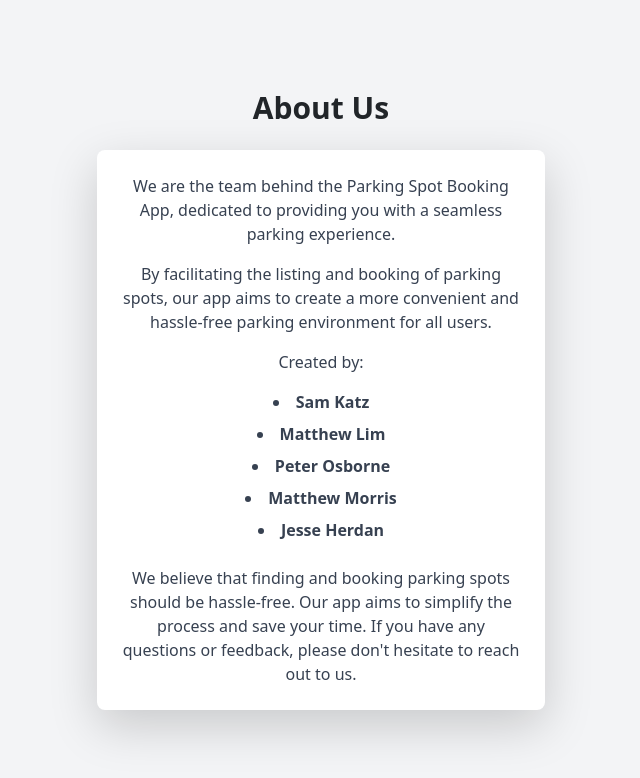
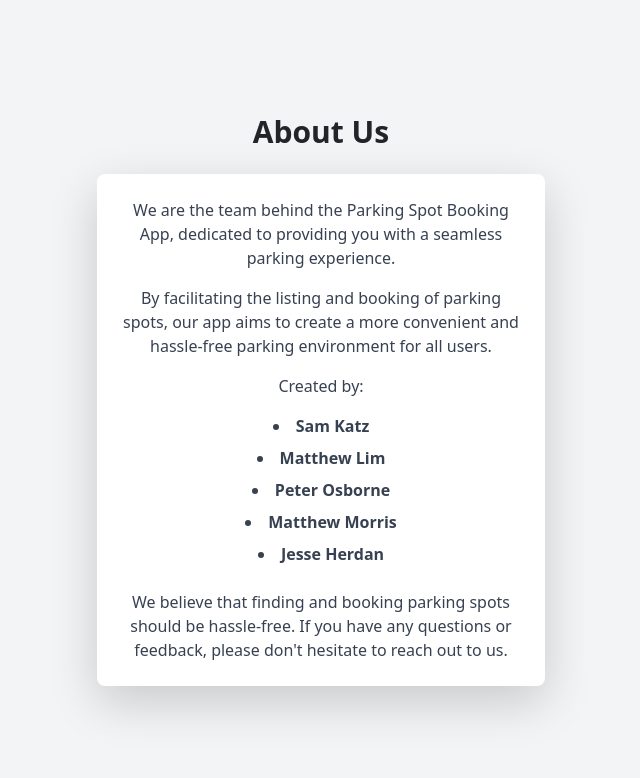
Before and after one commit to PeterOsborne/UNSW-CSE-Hackathon-2023, a React (Create React App) app in the folder client/: page /about in a window 1280 px wide. Shown: the top 778 px of the page, without its empty margins (319-959 px from the left). Built offline with nearby package versions, Linux system fonts and the light colour scheme; the HTML template or start-up script is replaced by a standard one.

Commit message:
edited about page

```diff
--- a/client/src/Pages/About/index.tsx
+++ b/client/src/Pages/About/index.tsx
@@ -32,7 +32,7 @@ export default function About() {
               </li>
             </ul>
             <p className="text-gray-700 mt-4">
-              We believe that finding and booking parking spots should be hassle-free. Our app aims to simplify the process and save your time. If you have any questions or feedback, please don't hesitate to reach out to us.
+              We believe that finding and booking parking spots should be hassle-free. If you have any questions or feedback, please don't hesitate to reach out to us.
             </p>
           </div>
         </div>
```
